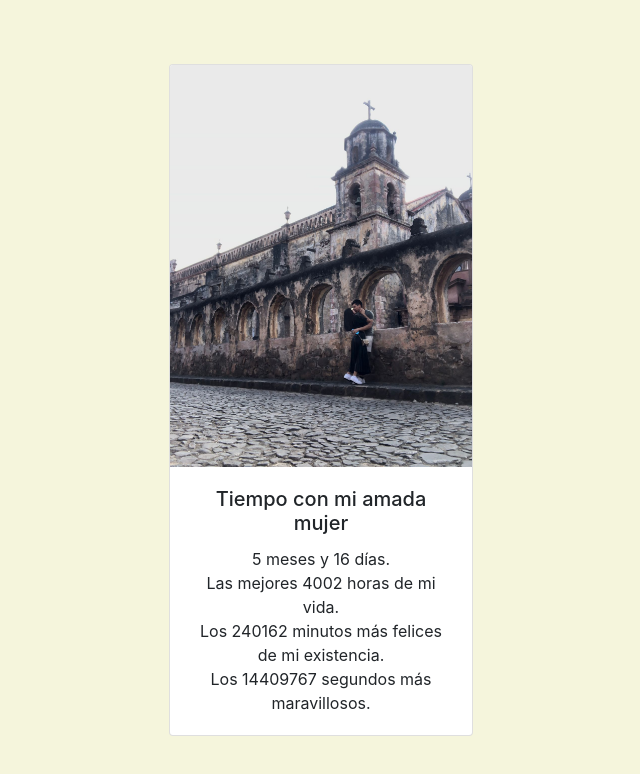
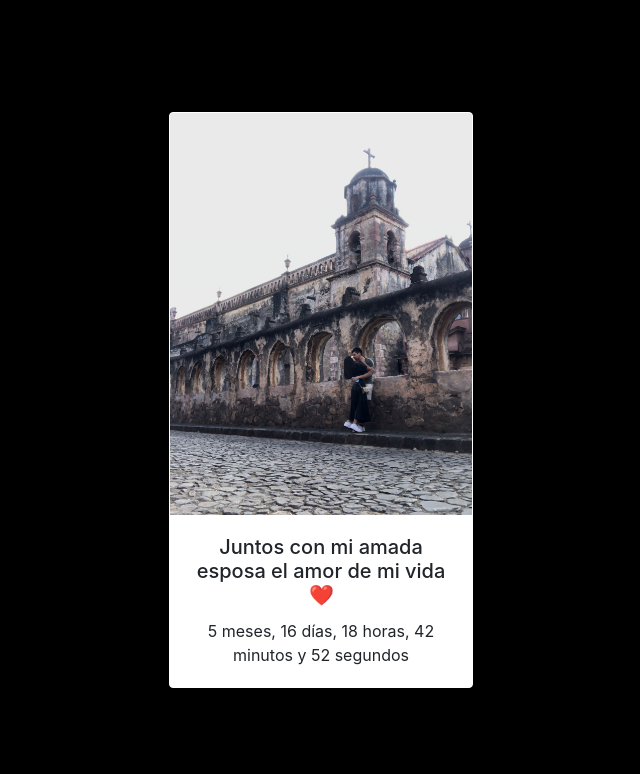
Before and after one commit to JaimeVelAg/jaimeJenn, a plain HTML site: page index.html in a window 1280 px wide. Shown: the whole page, without its empty margins (319-959 px from the left). Drawn offline with nearby package versions, Linux system fonts and the light colour scheme.

Commit message:
Add files via upload

```diff
--- a/index.html
+++ b/index.html
@@ -5,6 +5,7 @@
     <meta name="viewport" content="width=device-width, initial-scale=1.0">
     <title>Ejemplo de Card con Bootstrap</title>
     <!-- CDN de Bootstrap CSS -->
+    <link href="https://stackpath.bootstrapcdn.com/bootstrap/5.3.0/css/bootstrap.min.css" rel="stylesheet">
     <link href="https://stackpath.bootstrapcdn.com/bootstrap/4.5.2/css/bootstrap.min.css" rel="stylesheet">
     <style>
         .card-container {
@@ -14,71 +15,83 @@
             height: 100vh;
         }
         body {
-            background-color: #f5f5dc; /* Color crema */
+            background-color: #000; /* Color crema */
+        }
+        .heart {
+            position: absolute;
+            color: red;
+            font-size: 24px;
+            animation: pop 1s forwards;
+        }
+        @keyframes pop {
+            0% {
+                transform: scale(0);
+                opacity: 1;
+            }
+            100% {
+                transform: scale(1.5);
+                opacity: 0;
+            }
         }
     </style>
 </head>
 <body>
 
 <div class="card-container">
-    <div class="card" style="width: 19rem;">
+    <div class="card border-white" style="width: 19rem;">
         <img src="JJ.jpeg" class="card-img-top" alt="Imagen de ejemplo">
         <div class="card-body">
-            <h5 class="card-title text-center">Tiempo con mi amada mujer</h5>
-            <div class="card-text resultado text-center" id="resultado"></div>
-            <div class="card-text resultado2 text-center" id="resultado2"></div>
-            <div class="card-text resultado3 text-center" id="resultado3"></div>
-            <div class="card-text resultado4 text-center" id="resultado4"></div>
+            <h5 class="card-title text-center">Juntos con mi amada esposa el amor de mi vida❤️</h5>
+            <div class="card-text contador text-center" id="contador"></div>
         </div>
     </div>
 </div>
+<div id="hearts-container"></div>
+
 
 <!-- CDN de Bootstrap JS y dependencias (opcional) -->
 <script src="https://code.jquery.com/jquery-3.5.1.slim.min.js"></script>
 <script src="https://cdn.jsdelivr.net/npm/@popperjs/core@2.0.7/dist/umd/popper.min.js"></script>
 <script src="https://stackpath.bootstrapcdn.com/bootstrap/4.5.2/js/bootstrap.min.js"></script>
 <script>
-    // Fecha de inicio de la relación (ajusta la fecha según sea necesario)
-    const fechaInicio = new Date('2024-04-12'); // Reemplaza con la fecha real
+    const fechaInicio = new Date('2024-04-12T00:00:00'); // Cambia esta fecha a la que desees
 
-    // Función para calcular el tiempo transcurrido
-    function tiempoConEsposa(fechaInicio) {
+    function actualizarContador() {
         const ahora = new Date();
         const diferencia = ahora - fechaInicio;
 
-        const segundos = Math.floor(diferencia / 1000);
-        const minutos = Math.floor(segundos / 60);
-        const horas = Math.floor(minutos / 60);
-        const dias = Math.floor(diferencia / (1000 * 60 * 60 * 24));
+        const segundos = Math.floor((diferencia / 1000) % 60);
+        const minutos = Math.floor((diferencia / 1000 / 60) % 60);
+        const horas = Math.floor((diferencia / (1000 * 60 * 60)) % 24);
+        const dias = Math.floor(diferencia / (1000 * 60 * 60 * 24)) % 30; // Días del mes actual
+        const meses = Math.floor(diferencia / (1000 * 60 * 60 * 24 * 30)); // Aproximación a meses
 
-        const años = Math.floor(dias / 365);
-        const meses = Math.floor((dias % 365) / 30);
-        const diasRestantes = dias % 30;
-
-        return {
-            años,
-            meses,
-            diasRestantes,
-            horas,
-            minutos,
-            segundos,
-        };
+        document.getElementById('contador').textContent =
+            `${meses} meses, ${dias} días, ${horas} horas, ${minutos} minutos y ${segundos} segundos`;
     }
 
-    // Obtener el tiempo transcurrido
-    const tiempo = tiempoConEsposa(fechaInicio);
+    setInterval(actualizarContador, 1000);
+    actualizarContador(); // Llama una vez para inicializar
 
-    // Mostrar el resultado en el HTML
-    const resultadoDiv = document.getElementById('resultado');
-    const resultadoDiv2 = document.getElementById('resultado2');
-    const resultadoDiv3 = document.getElementById('resultado3');
-    const resultadoDiv4 = document.getElementById('resultado4');
+    function createHeart() {
+            const heart = document.createElement('span');
+            heart.className = 'heart';
+            heart.innerHTML = '❤️'; // Corazón
+            heart.style.left = Math.random() * 100 + 'vw'; // Posición horizontal aleatoria
+            heart.style.bottom = '0'; // Comienza desde la parte inferior
 
-    resultadoDiv.innerHTML = `${tiempo.meses} meses y ${tiempo.diasRestantes} días. <br>`;
-    resultadoDiv2.innerHTML = `Las mejores ${tiempo.horas} horas de mi vida. <br>`;
-    resultadoDiv3.innerHTML = `Los ${tiempo.minutos} minutos más felices de mi existencia. <br>`;
-    resultadoDiv4.innerHTML = `Los ${tiempo.segundos} segundos más maravillosos. <br>`;
+            document.body.appendChild(heart);
 
+            // Eliminar el corazón después de la animación
+            setTimeout(() => {
+                heart.remove();
+            }, 1000); // Duración de la animación
+        }
+
+        // Crear varios corazones al recargar la página
+        for (let i = 0; i < 18; i++) {
+            createHeart();
+        }
 </script>
 </body>
 </html>
```
